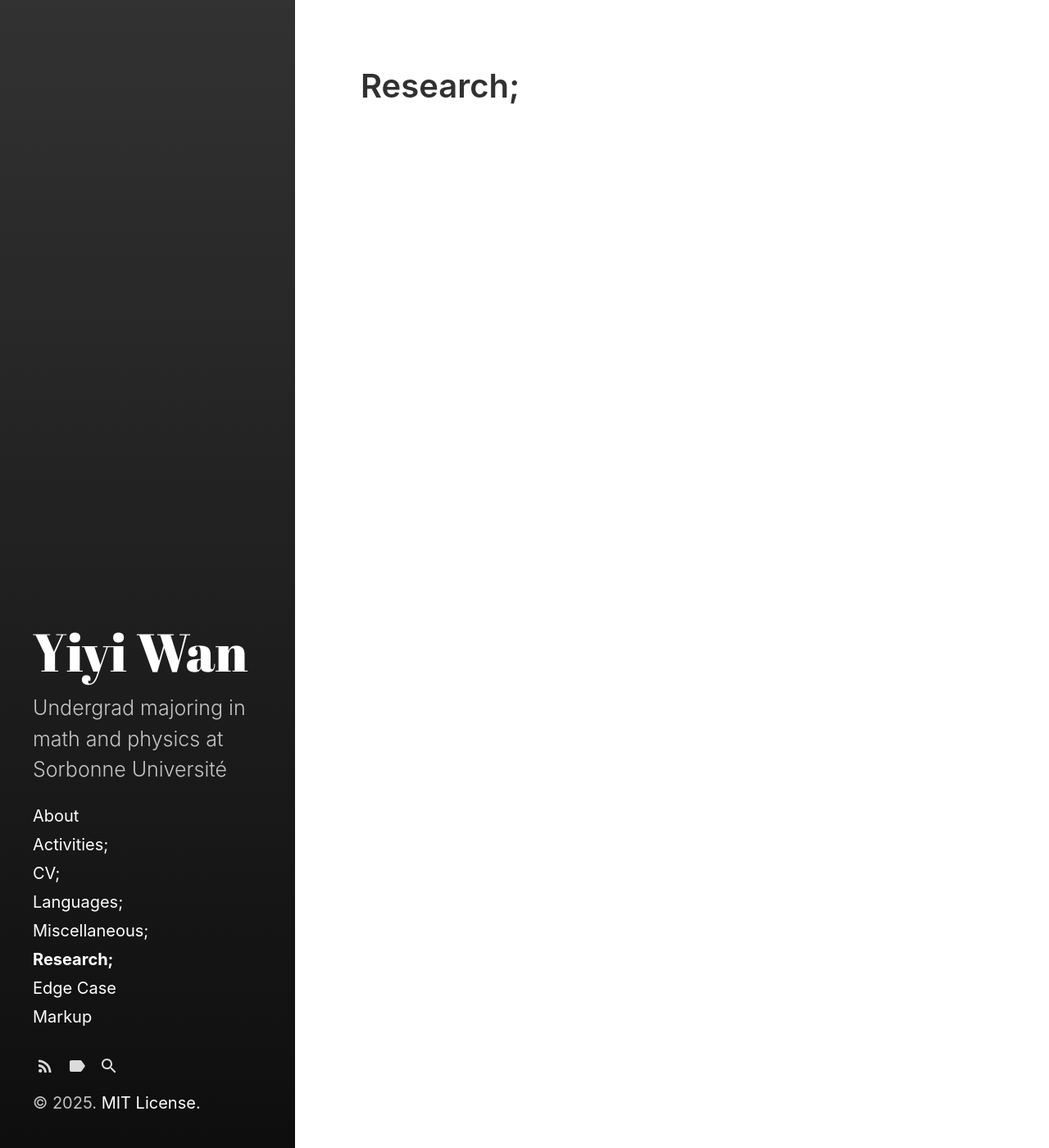
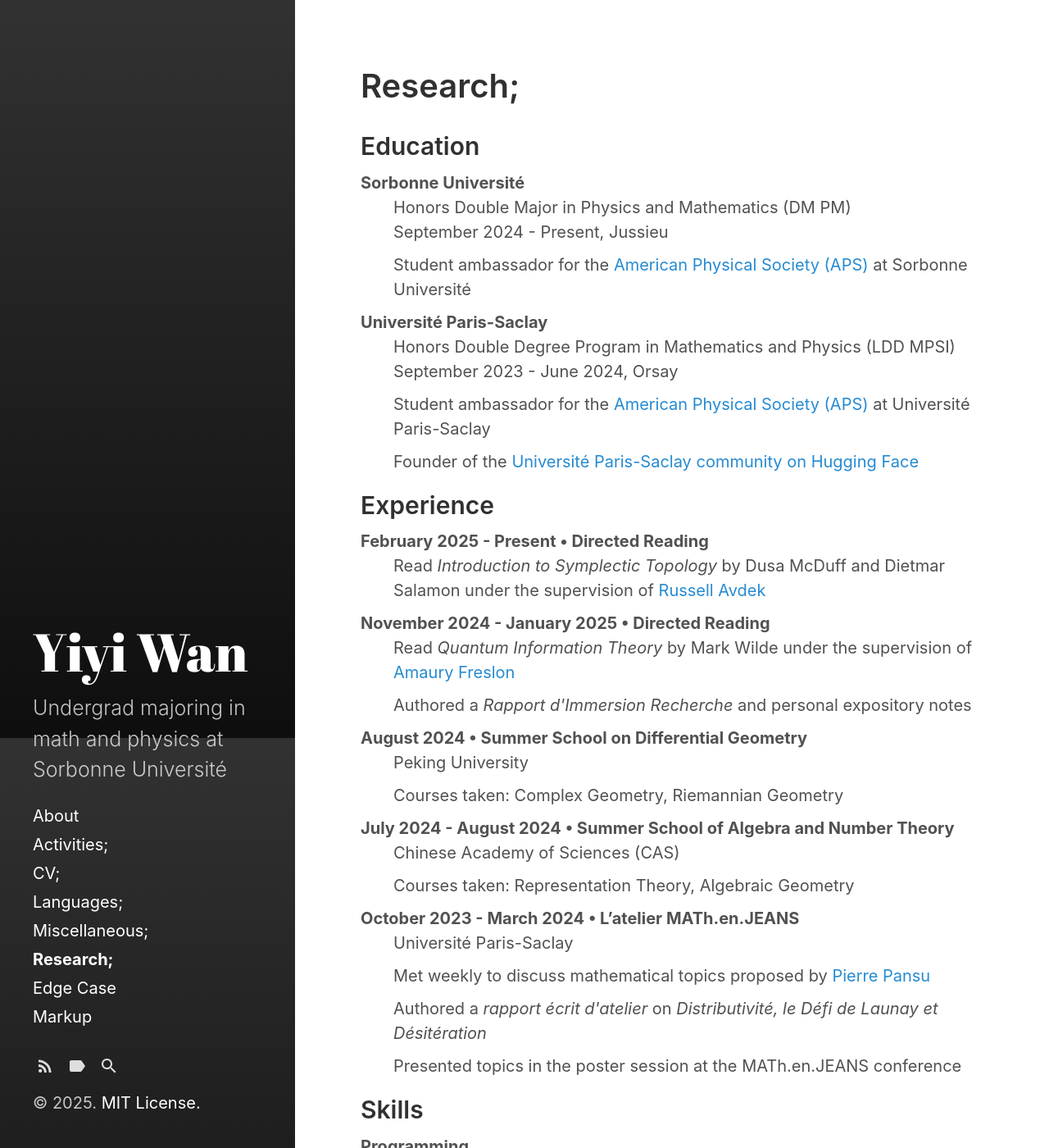
Before and after one commit to Roimex/Roimex.github.io, a Jekyll site: the page built from pages/research.md, in a window 1280 px wide and 1400 px high. Shown: the whole window at 82% size. Built offline with Jekyll 4.4.1, drawn with Linux system fonts in a browser that asks for light colours; some of the changed text lies outside the part shown.

Commit message:
Update research.md

```diff
--- a/pages/research.md
+++ b/pages/research.md
@@ -4,3 +4,51 @@ title: Research;
 permalink: /research
 sidebar_link: true
 ---
+
+## Education
+<dl>
+  <dt>Sorbonne Université</dt>
+  <dd>Honors Double Major in Physics and Mathematics (DM PM)<br> September 2024 - Present, Jussieu</dd>
+  <dd>Student ambassador for the <a href="https://www.aps.org/">American Physical Society (APS)</a> at Sorbonne Université</dd>
+
+  <dt>Université Paris-Saclay</dt>
+  <dd>Honors Double Degree Program in Mathematics and Physics (LDD MPSI)<br> September 2023 - June 2024, Orsay</dd>
+  <dd>Student ambassador for the <a href="https://www.aps.org/">American Physical Society (APS)</a> at Université Paris-Saclay</dd>
+  <dd>Founder of the <a href="https://huggingface.co/Universite-Paris-Saclay">Université Paris-Saclay community on Hugging Face</a></dd>
+</dl>
+
+## Experience
+<dl>
+  <dt>February 2025 - Present &bullet; Directed Reading</dt>
+  <dd>Read <em>Introduction to Symplectic Topology</em> by Dusa McDuff and Dietmar Salamon under the supervision of <a href="https://www.russellavdek.com/">Russell Avdek</a></dd>
+
+  <dt>November 2024 - January 2025 &bullet; Directed Reading</dt>
+  <dd>Read <em>Quantum Information Theory</em> by Mark Wilde under the supervision of <a href="https://www.imo.universite-paris-saclay.fr/~amaury.freslon/">Amaury Freslon</a></dd>
+  <dd>Authored a <em>Rapport d'Immersion Recherche</em> and personal expository notes</dd>
+
+  <dt>August 2024 &bullet; Summer School on Differential Geometry</dt>
+  <dd>Peking University</dd>
+  <dd>Courses taken: Complex Geometry, Riemannian Geometry</dd>
+
+  <dt>July 2024 - August 2024 &bullet; Summer School of Algebra and Number Theory</dt>
+  <dd>Chinese Academy of Sciences (CAS)</dd>
+  <dd>Courses taken: Representation Theory, Algebraic Geometry</dd>
+
+  <dt>October 2023 - March 2024 &bullet; L’atelier MATh.en.JEANS</dt>
+  <dd>Université Paris-Saclay</dd>
+  <dd>Met weekly to discuss mathematical topics proposed by <a href="https://www.imo.universite-paris-saclay.fr/~pierre.pansu/">Pierre Pansu</a></dd>
+  <dd>Authored a <em>rapport écrit d'atelier</em> on <em>Distributivité, le Défi de Launay et Désitération</em></dd>
+  <dd>Presented topics in the poster session at the MATh.en.JEANS conference</dd>
+</dl>
+
+## Skills
+<dl>
+  <dt>Programming</dt>
+  <dd>Python, MATLAB, R</dd>
+  <dt>Languages</dt>
+  <dd>Native: 中文 (Mandarin Chinese)</dd>
+  <dd>Advanced: English, Français (French)</dd>
+  <dd>Intermediate: Italiano (Italian), 日本語 (Japanese)</dd>
+  <dd>Just read: Latina (Latin)</dd>
+  <dd>Only grammar: Deutsch (German), Русский (Russian)</dd>
+</dl>
```
